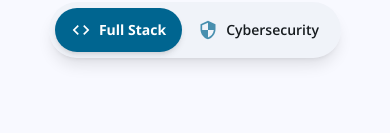
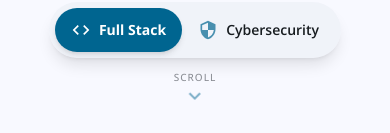
Before and after one commit to fernandobouchet/fernandobouchet.github.io, a Next.js app: page / in a window 390 px wide. Shown: the part 711-844 px from the top of the page. Built offline with nearby package versions, Linux system fonts and the light colour scheme.

Commit message:
feat: add 'scroll-hint.tsx' for mobile

```diff
--- a/components/about/about.tsx
+++ b/components/about/about.tsx
@@ -6,6 +6,7 @@ import { Avatar } from "./avatar";
 import { useContext } from "react";
 import { LanguageContext } from "@/context/language-context";
 import { SubtitleLoop } from "./subtitle-loop";
+import { ScrollHint } from "../ui/scroll-hint";
 
 const About = () => {
   const { texts } = useContext(LanguageContext);
@@ -36,6 +37,9 @@ const About = () => {
       <div className="py-4">
         <GetResumeButton />
       </div>
+      <div className="md:hidden">
+        <ScrollHint />
+      </div>
     </SectionContainer>
   );
 };
--- /dev/null
+++ b/components/ui/scroll-hint.tsx
@@ -0,0 +1,35 @@
+"use client";
+
+import { useState, useEffect } from "react";
+import { MdKeyboardArrowDown } from "react-icons/md";
+
+const ScrollHint = () => {
+  const [opacity, setOpacity] = useState(1);
+
+  useEffect(() => {
+    const handleScroll = () => {
+      const currentScroll = window.scrollY;
+      const newOpacity = Math.max(0, 1 - currentScroll / 100);
+      setOpacity(newOpacity);
+    };
+
+    window.addEventListener("scroll", handleScroll);
+    return () => window.removeEventListener("scroll", handleScroll);
+  }, []);
+
+  if (opacity === 0) return null;
+
+  return (
+    <div
+      className="fixed bottom-5 left-1/2 -translate-x-1/2 z-40 pointer-events-none flex flex-col items-center gap-1"
+      style={{ opacity }}
+    >
+      <span className="text-[10px] font-medium text-muted-foreground/60 uppercase tracking-widest">
+        Scroll
+      </span>
+      <MdKeyboardArrowDown className="text-2xl text-primary/50 animate-bounce" />
+    </div>
+  );
+};
+
+export { ScrollHint };
--- a/components/ui/section-container.tsx
+++ b/components/ui/section-container.tsx
@@ -1,3 +1,5 @@
+"use client";
+
 import { ReactNode } from "react";
 import { InView } from "./in-view";
 
@@ -12,10 +14,10 @@ const SectionContainer = ({ sectionId, children, className }: Props) => {
     <InView
       id={sectionId}
       variants={{
-        hidden: { opacity: 0, y: 0, filter: "blur(4px)" },
+        hidden: { opacity: 0, y: 20, filter: "blur(4px)" },
         visible: { opacity: 1, y: 0, filter: "blur(0px)" },
       }}
-      viewOptions={{ margin: "0px 0px -200px 0px" }}
+      viewOptions={{ margin: "0px 0px -100px 0px" }}
       transition={{ duration: 0.5, ease: "easeInOut" }}
       className={`section-container ${className ? className : ""}`}
       as={"section"}
@@ -24,4 +26,5 @@ const SectionContainer = ({ sectionId, children, className }: Props) => {
     </InView>
   );
 };
+
 export { SectionContainer };
```
